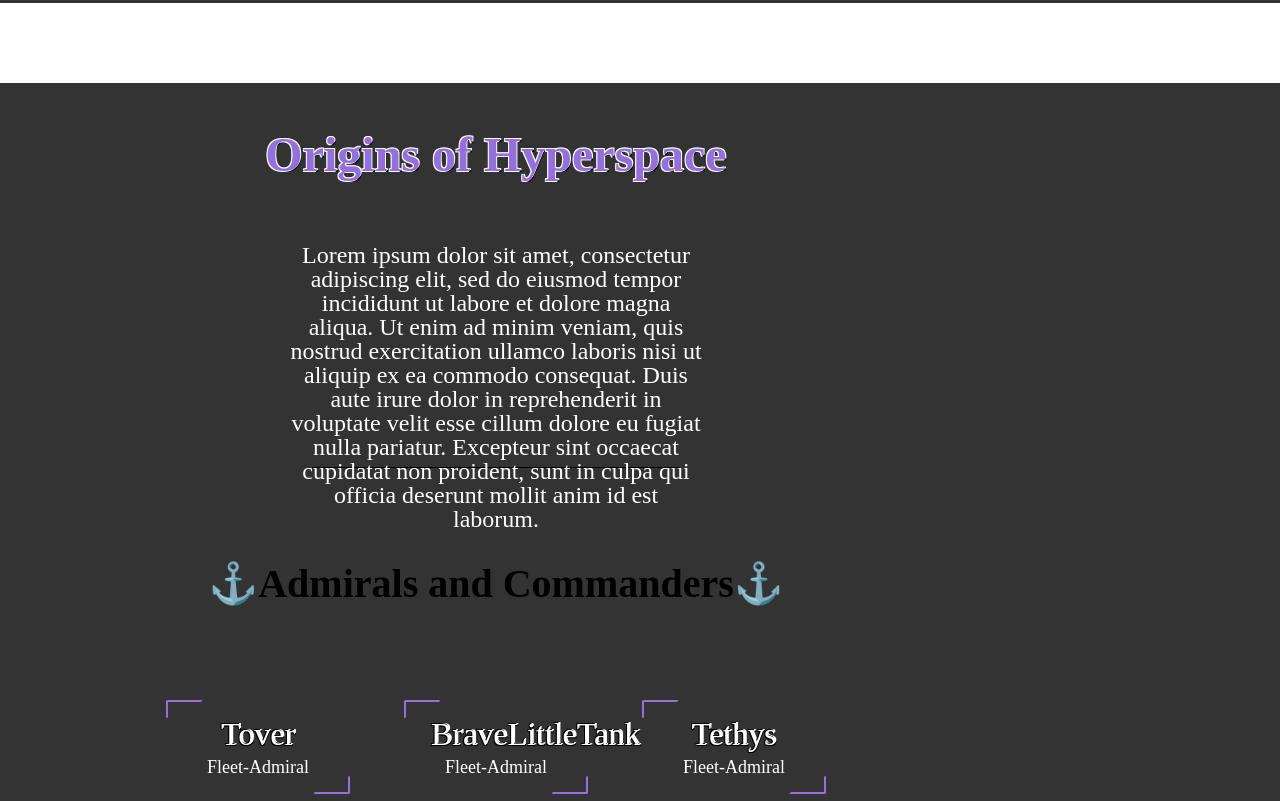
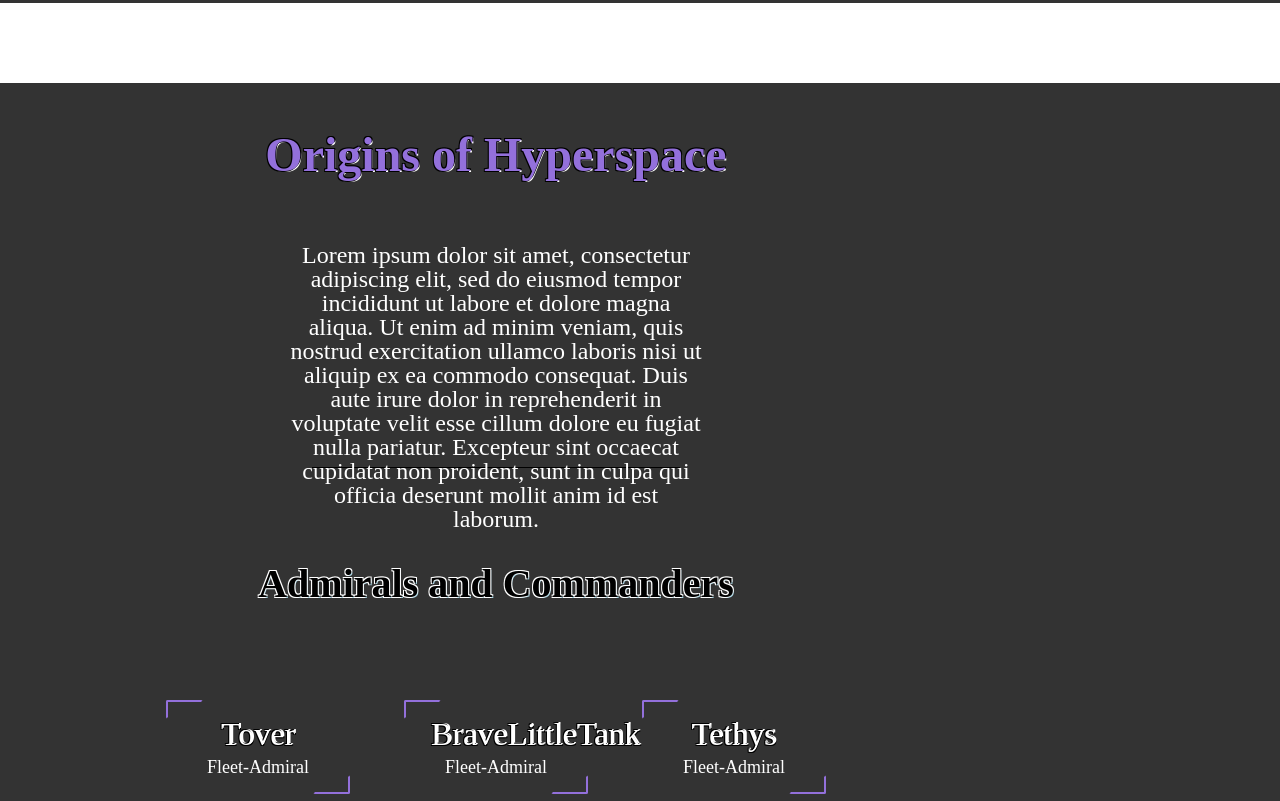
Before and after one commit to adastraz/hyperspace-dark-fe, a React (Create React App) app: page /about in a window 1280 px wide. Shown: the part 600-1401 px from the top of the page. Built offline with nearby package versions, Linux system fonts and the light colour scheme; no server answers; a web font is replaced by a local one.

Commit message:
styles, going to keep playing with about

```diff
--- a/src/components/About.js
+++ b/src/components/About.js
@@ -108,12 +108,12 @@ const About = () => {
         </Hyperspace>
         <CrewContainer>
           <Line />
-          <Crew>⚓Admirals and Commanders⚓</Crew>
+          <Crew>Admirals and Commanders</Crew>
           <div className='nonactivebio'>
             {viewCrew && isbio ?
               <CrewCard className={isbio ? 'activebio': 'nonactivebio'} onClick={() => setIsbio(!isbio)}>
                 {Rank(viewCrew, false)}
-                <Bio>{viewCrew.bio}{viewCrew.name === 'Astro' ? <a className='tywes' href='https://tywes.com' rel="noreferrer" target='_blank'> Here is a link to my personal site! :)</a> : ''}</Bio>
+                <Bio>{viewCrew.bio}{viewCrew.name === 'Astro' ? <a className='tywes' href='https://tywes.com' rel="noreferrer" target='_blank'> Here is a link to my personal portfolio! :)</a> : ''}</Bio>
               </CrewCard> :
               ''
             }
--- a/src/styles/About/index.js
+++ b/src/styles/About/index.js
@@ -29,7 +29,7 @@ export const Origins = styled.h1`
   font-weight: bold;
   color: mediumpurple;
   margin-bottom: 2rem;
-  text-shadow: -1px -1px 0 white, 1px -1px 0 white, -1px 1px 0 white, 1px 1px 0 black;
+  text-shadow: -1px -1px 0 black, 1px -1px 0 black, -1px 1px 0 black, 1px 1px 0 white;
 `
 
 export const Crew = styled.h1`
@@ -38,6 +38,7 @@ export const Crew = styled.h1`
   font-weight: bold;
   padding-top: 5rem;
   text-align: center;
+  text-shadow: -1px -1px 0 white, 1px -1px 0 white, -1px 1px 0 white, 1px 1px 0 lightblue;
 `
 
 export const Desc = styled.p`
```
Also changed, not shown: 1 other file (tests, documents, lock files or other folders).
